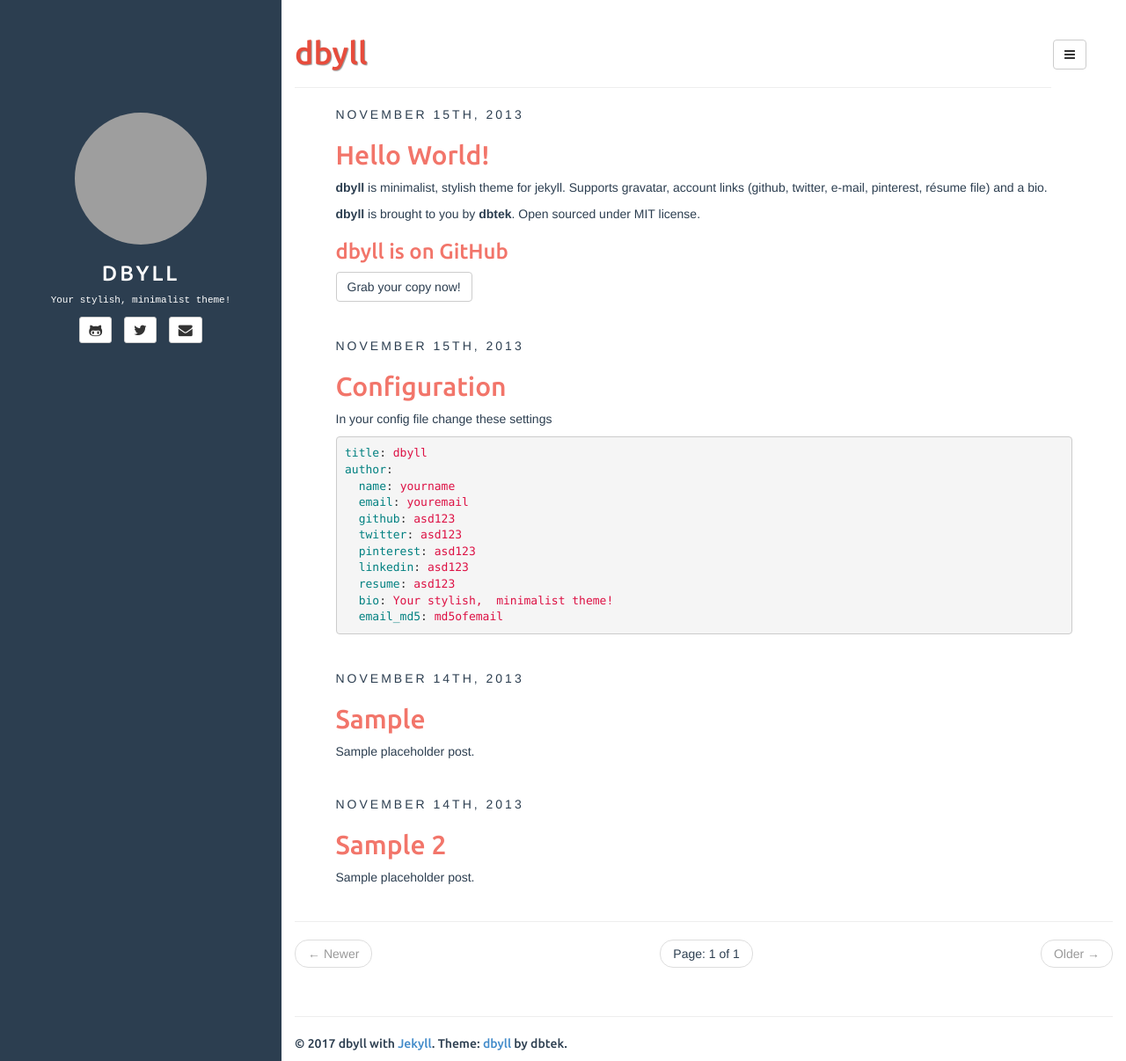
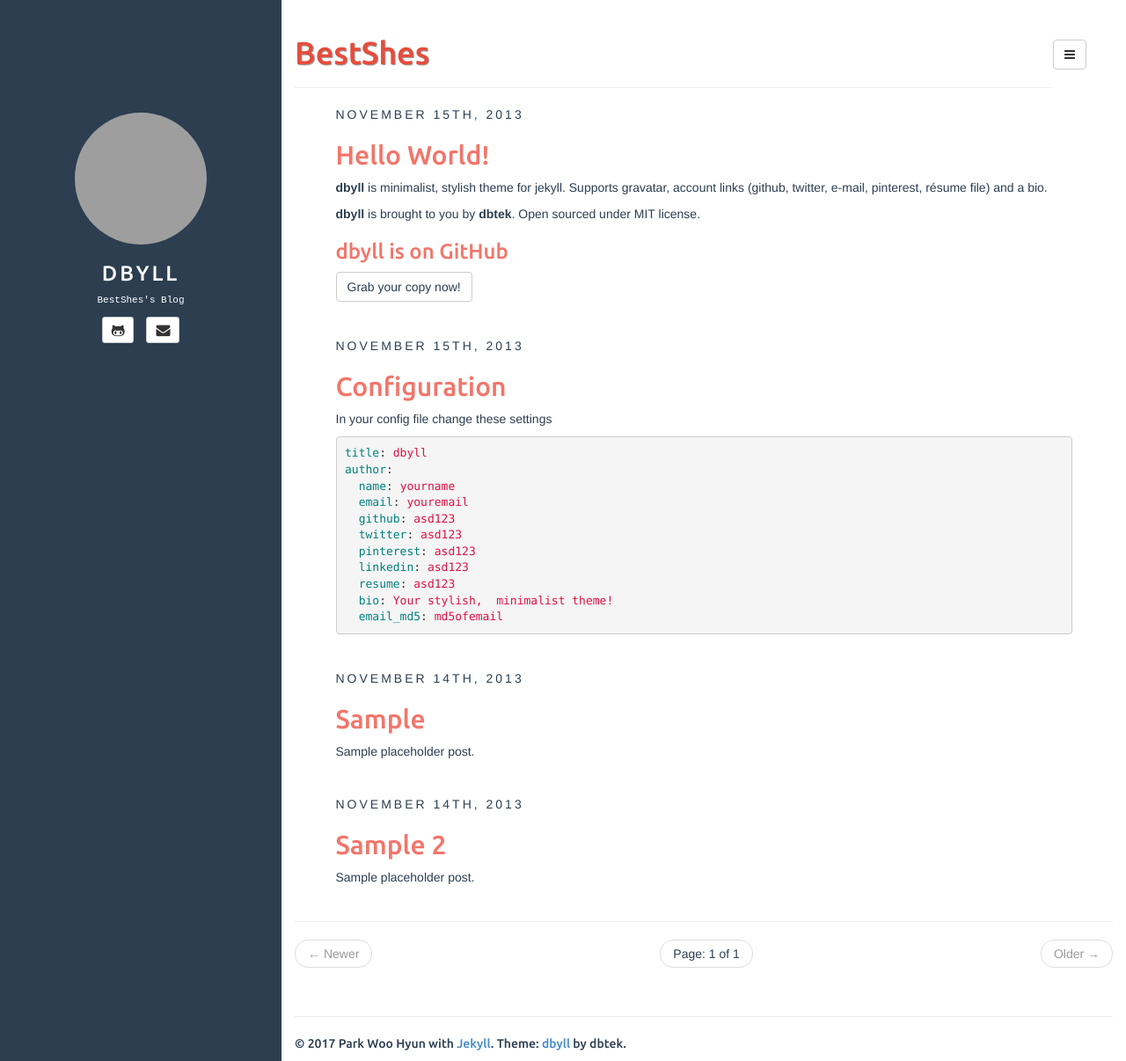
Before and after one commit to BestShes/bestshes.github.io, a Jekyll site: the page built from index.html, in a window 1280 px wide and 1206 px high. Shown: the whole window at 88% size. Built offline with Jekyll 4.4.1, drawn with Linux system fonts in a browser that asks for light colours; the list of posts is cut into pages by our own code; grey boxes are pictures that could not be loaded.

Commit message:
change setting

```diff
--- a/_config.yml
+++ b/_config.yml
@@ -14,17 +14,14 @@ defaults:
     scope:
       path: "" # empty string for all files
     values:
-      title: dbyll
+      title: BestShes
 
-description: Stylish Jekyll Theme
+description: BestShes's Blog
 author:
-  name: dbyll
-  email: dbyll@ismaildemirbilek.com
-  github: dbtek
-  twitter: dbtek
-  pinterest: asd123
-  linkedin: asd123
-  bio: Your stylish, minimalist theme!
+  name: Park Woo Hyun
+  email: qkrdngus16@gmail.com
+  github: BestShes
+  bio: BestShes's Blog
   email_md5: 726351295ec82e145928582f595aa3aa
 
 rss_path: feed.xml
```
